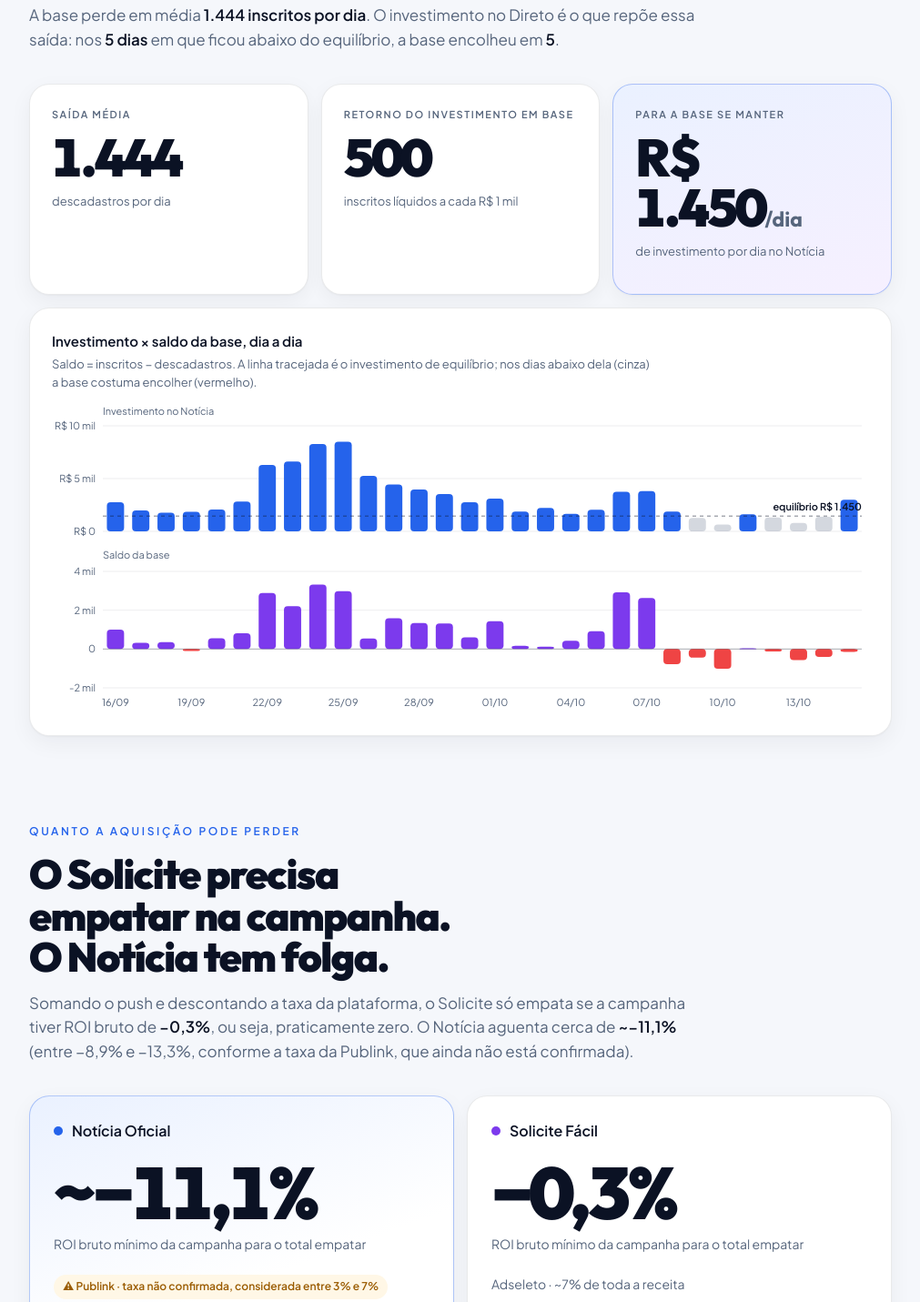
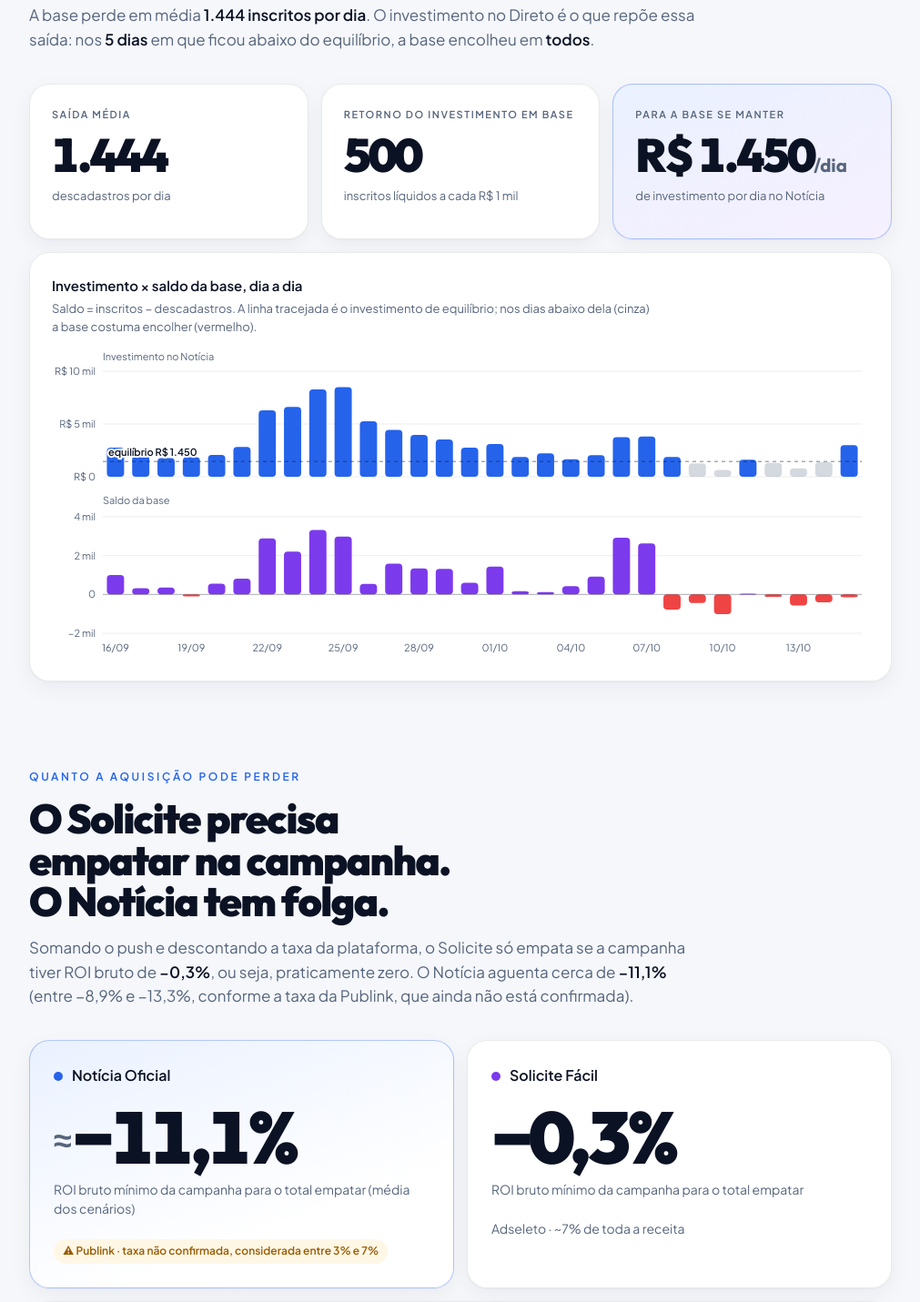
Before and after one commit to barros-pedro/relatorio-push-404, a plain HTML site: page index.html in a window 1280 px wide. Shown: the part 1478-2909 px from the top of the page at 91% size, without its empty margins (134-1145 px from the left). Drawn offline with Linux system fonts and the light colour scheme.

Commit message:
Revisão: sinal de aproximado, rótulos sem sobreposição, sinal de menos nos eixos
Co-Authored-By: Claude Opus 5.5 <noreply@anthropic.com>
Claude-Session: https://claude.ai/code/session_01LRyDCVKubhwWiVJizQhxUT

```diff
--- a/index.html
+++ b/index.html
@@ -66,7 +66,7 @@ section { margin-bottom: 96px; }
 .stat { border: 1px solid var(--line); border-radius: 22px; background: var(--panel); padding: 24px; min-width: 0; box-shadow: var(--shadow); }
 .stat.key { border-color: rgba(37,99,235,0.35); background: linear-gradient(160deg, #eaf1ff, #f6f0ff); }
 .stat .k { font-size: 11px; font-weight: 600; letter-spacing: 0.14em; text-transform: uppercase; color: var(--muted); margin: 0 0 12px; }
-.stat .v { font-family: var(--font-display); font-weight: 900; font-size: clamp(2.4rem, 6vw, 3.6rem); line-height: 0.95; letter-spacing: -0.04em; font-variant-numeric: tabular-nums; }
+.stat .v { white-space: nowrap; font-family: var(--font-display); font-weight: 900; font-size: clamp(2.2rem, 4.6vw, 3.2rem); line-height: 0.95; letter-spacing: -0.04em; font-variant-numeric: tabular-nums; }
 .stat .v small { font-size: 0.4em; font-weight: 700; color: var(--muted); letter-spacing: 0; }
 .stat .s { color: var(--muted); font-size: 13px; margin-top: 10px; }
 
@@ -88,6 +88,7 @@ tr.est td:first-child { font-style: italic; }
 td.hl { font-weight: 700; color: var(--fg); }
 .sides3 .side .num { font-size: clamp(3rem, 9vw, 5rem); }
 .ruler-card { margin-bottom: 14px; }
+.approx { font-size: 0.45em; font-weight: 700; color: var(--muted); margin-right: 0.12em; vertical-align: 0.35em; }
 .foot { border-top: 1px solid var(--line); padding-top: 22px; color: var(--faint); font-size: 12.5px; display: grid; gap: 6px; max-width: 80ch; }
 .foot strong { color: var(--muted); font-weight: 600; }
 </style>
@@ -204,7 +205,7 @@ const ROWS=[{"d":"09-16","ni":2752.9,"np":328.0,"nd":3690.69,"si":3951.29,"sp":2
   const uns = sum('uns') / n;
   const below = ROWS.filter(r => r.ni < BE), belowNeg = below.filter(r => r.sub - r.uns < 0).length;
   document.getElementById('h2').textContent = `Abaixo de ${brl(BEr)} por dia, a base do Notícia encolhe.`;
-  set('lede2', ['A base perde em média ', [int(uns) + ' inscritos por dia'], '. O investimento no Direto é o que repõe essa saída: nos ', [String(below.length) + ' dias'], ' em que ficou abaixo do equilíbrio, a base encolheu em ', [String(belowNeg)], '.']);
+  set('lede2', ['A base perde em média ', [int(uns) + ' inscritos por dia'], '. O investimento no Direto é o que repõe essa saída: nos ', [String(below.length) + ' dias'], ' em que ficou abaixo do equilíbrio, a base encolheu em ', [belowNeg === below.length ? 'todos' : String(belowNeg)], '.']);
   document.getElementById('s-out').textContent = int(uns);
   document.getElementById('s-slope').textContent = int(slope * 1000);
   const be = document.getElementById('s-be'); be.textContent = brl(BEr); const sm = document.createElement('small'); sm.textContent = '/dia'; be.appendChild(sm);
@@ -218,13 +219,13 @@ const ROWS=[{"d":"09-16","ni":2752.9,"np":328.0,"nd":3690.69,"si":3951.29,"sp":2
   const sfR = be3('sf', 0.07), noLo = be3('no', 0.07), noHi = be3('no', 0.03);
   document.getElementById('h3').textContent = 'O Solicite precisa empatar na campanha. O Notícia tem folga.';
   const noMid = (noLo.roiMin + noHi.roiMin) / 2;
-  set('lede3', ['Somando o push e descontando a taxa da plataforma, o Solicite só empata se a campanha tiver ROI bruto de ', [sp(sfR.roiMin)], ', ou seja, praticamente zero. O Notícia aguenta cerca de ', ['~' + sp(noMid)], ' (entre ', sp(noLo.roiMin), ' e ', sp(noHi.roiMin), ', conforme a taxa da Publink, que ainda não está confirmada).']);
+  set('lede3', ['Somando o push e descontando a taxa da plataforma, o Solicite só empata se a campanha tiver ROI bruto de ', [sp(sfR.roiMin)], ', ou seja, praticamente zero. O Notícia aguenta cerca de ', [sp(noMid)], ' (entre ', sp(noLo.roiMin), ' e ', sp(noHi.roiMin), ', conforme a taxa da Publink, que ainda não está confirmada).']);
   const d3el = document.getElementById('duel3');
-  [[B.no, '~' + sp(noMid), 'Publink · taxa não confirmada, considerada entre 3% e 7%', true], [B.sf, sp(sfR.roiMin), 'Adseleto · ~7% de toda a receita', false]].forEach(([b, v, fee, flag], i) => {
+  [[B.no, sp(noMid), 'Publink · taxa não confirmada, considerada entre 3% e 7%', true], [B.sf, sp(sfR.roiMin), 'Adseleto · ~7% de toda a receita', false]].forEach(([b, v, fee, flag], i) => {
     const d = document.createElement('div'); d.className = 'side' + (i === 0 ? ' win' : '');
     const who = document.createElement('div'); who.className = 'who'; const dot = document.createElement('i'); dot.style.background = b.color; who.append(dot, document.createTextNode(b.name));
-    const num = document.createElement('div'); num.className = 'num'; num.textContent = v;
-    const per = document.createElement('p'); per.className = 'per'; per.textContent = 'ROI bruto mínimo da campanha para o total empatar';
+    const num = document.createElement('div'); num.className = 'num'; if (flag) { const ap = document.createElement('span'); ap.className = 'approx'; ap.textContent = '≈'; num.appendChild(ap); } num.appendChild(document.createTextNode(v));
+    const per = document.createElement('p'); per.className = 'per'; per.textContent = flag ? 'ROI bruto mínimo da campanha para o total empatar (média dos cenários)' : 'ROI bruto mínimo da campanha para o total empatar';
     const f = document.createElement('div'); if (flag) { f.className = 'flag'; f.textContent = '⚠ ' + fee; } else { f.className = 'per'; f.style.margin = '0'; f.textContent = fee; }
     d.append(who, num, per, f); d3el.appendChild(d);
   });
@@ -242,7 +243,7 @@ const ROWS=[{"d":"09-16","ni":2752.9,"np":328.0,"nd":3690.69,"si":3951.29,"sp":2
   const niceTicks = (lo, hi, count) => { const step0 = (hi - lo) / count, mag = Math.pow(10, Math.floor(Math.log10(step0))), f = step0 / mag;
     const step = (f >= 5 ? 10 : f >= 2 ? 5 : f >= 1 ? 2 : 1) * mag; const L = Math.floor(lo / step) * step, H = Math.ceil(hi / step) * step, out = [];
     for (let v = L; v <= H + 1e-9; v += step) out.push(+v.toFixed(6)); return {ticks: out, lo: L, hi: H}; };
-  const kfmt = (v) => Math.abs(v) >= 1000 ? (v / 1000).toLocaleString('pt-BR', {maximumFractionDigits: 1}) + ' mil' : String(Math.round(v));
+  const kfmt = (v) => (v < 0 ? '−' : '') + (Math.abs(v) >= 1000 ? (Math.abs(v) / 1000).toLocaleString('pt-BR', {maximumFractionDigits: 1}) + ' mil' : String(Math.round(Math.abs(v))));
   const dd = (s) => s.split('-').reverse().join('/');
   const tipOf = (box) => { const t = document.createElement('div'); t.className = 'tip'; box.appendChild(t); return t; };
   const showTip = (box, tip, ev, head, lines) => { tip.textContent = ''; const h = document.createElement('div'); h.className = 't'; h.textContent = head; tip.appendChild(h);
@@ -265,7 +266,6 @@ const ROWS=[{"d":"09-16","ni":2752.9,"np":328.0,"nd":3690.69,"si":3951.29,"sp":2
     const vt = niceTicks(0, Math.max(...ROWS.map(r => Math.max(r.ni, r.si))), 4);
     const yv = lin(0, vt.hi, H - m.b, m.t);
     vt.ticks.forEach(t => { const tx = el('text', {x: W - m.r + 8, y: yv(t) + 4, 'text-anchor': 'start', style: 'fill:#64748b'}, svg); tx.textContent = kfmt(t); });
-    el('text', {x: W, y: m.t - 2, 'text-anchor': 'end', style: 'fill:#64748b'}, svg).textContent = 'invest. R$';
     const bw = Math.min(10, step * 0.34);
     ROWS.forEach((r, i) => {
       el('rect', {x: x(i) - bw - 1, width: bw, y: yv(r.ni), height: H - m.b - yv(r.ni), rx: Math.min(3, bw / 2), fill: B.no.color, 'fill-opacity': 0.13}, svg);
@@ -304,7 +304,7 @@ const ROWS=[{"d":"09-16","ni":2752.9,"np":328.0,"nd":3690.69,"si":3951.29,"sp":2
       el('rect', {x: x0, width: bw, y: yi(r.ni), height: top.b - yi(r.ni), rx, fill: r.ni >= BE ? '#2563eb' : 'rgba(100,116,139,0.28)'}, svg);
       el('rect', {x: x0, width: bw, y: yn(Math.max(0, net)), height: Math.max(1, Math.abs(yn(net) - yn(0))), rx, fill: net >= 0 ? '#7c3aed' : '#ef4444'}, svg); });
     el('line', {x1: m.l, x2: W - m.r, y1: yi(BE), y2: yi(BE), stroke: 'rgba(15,23,42,0.55)', 'stroke-dasharray': '4 4'}, svg);
-    const lbl = el('text', {x: W - m.r, y: yi(BE) - 6, 'text-anchor': 'end', style: 'fill:#0b1224;font-weight:600'}, svg); lbl.textContent = 'equilíbrio ' + brl(BEr);
+    const lbl = el('text', {x: m.l + 6, y: yi(BE) - 6, 'text-anchor': 'start', style: 'fill:#0b1224;font-weight:600;paint-order:stroke;stroke:#ffffff;stroke-width:4px;stroke-linejoin:round'}, svg); lbl.textContent = 'equilíbrio ' + brl(BEr);
     el('line', {x1: m.l, x2: W - m.r, y1: yn(0), y2: yn(0), stroke: 'rgba(15,23,42,0.3)'}, svg);
     dateAxis(svg, (i) => m.l + i * step + step / 2, H - 8, W);
     const tip = tipOf(box);
@@ -330,7 +330,7 @@ const ROWS=[{"d":"09-16","ni":2752.9,"np":328.0,"nd":3690.69,"si":3951.29,"sp":2
     el('rect', {x: x(noHi.roiMin), y: ny - 9, width: x(noLo.roiMin) - x(noHi.roiMin), height: 18, rx: 9, fill: '#2563eb', 'fill-opacity': 0.14}, svg);
     el('line', {x1: x(noMid), x2: x(hi), y1: ny, y2: ny, stroke: '#2563eb', 'stroke-width': 2, 'stroke-opacity': 0.35}, svg);
     el('circle', {cx: x(noMid), cy: ny, r: 7, fill: '#2563eb'}, svg);
-    const tn = el('text', {x: x(noMid), y: ny - 16, 'text-anchor': 'middle', style: 'fill:#0b1224;font-weight:600'}, svg); tn.textContent = 'Notícia ~' + sp(noMid);
+    const tn = el('text', {x: x(noMid), y: ny - 16, 'text-anchor': 'middle', style: 'fill:#0b1224;font-weight:600'}, svg); tn.textContent = 'Notícia ≈ ' + sp(noMid);
     // Solicite
     el('line', {x1: x(sfR.roiMin), x2: x(hi), y1: sy, y2: sy, stroke: '#7c3aed', 'stroke-width': 2, 'stroke-opacity': 0.35}, svg);
     el('circle', {cx: x(sfR.roiMin), cy: sy, r: 7, fill: '#7c3aed'}, svg);
```
